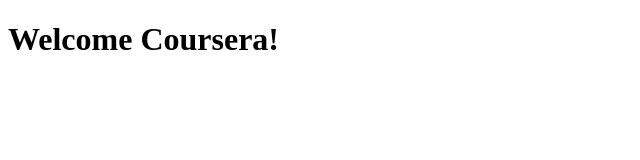
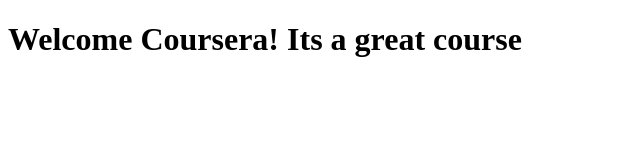
Before and after one commit to belabarr/HTMLLearn, a plain HTML site: page site/index.html in a window 1280 px wide. Shown: the whole page, without its empty margins (0-640 px from the left). Drawn offline with Linux system fonts and the light colour scheme.

Commit message:
a lil change on index html

```diff
--- a/site/index.html
+++ b/site/index.html
@@ -4,6 +4,6 @@
 	<title>Hello Coursera!</title>
 </head>
 <body>
-<h1>Welcome Coursera!</h1>
+<h1>Welcome Coursera! Its a great course</h1>
 </body>
 </html>
```
